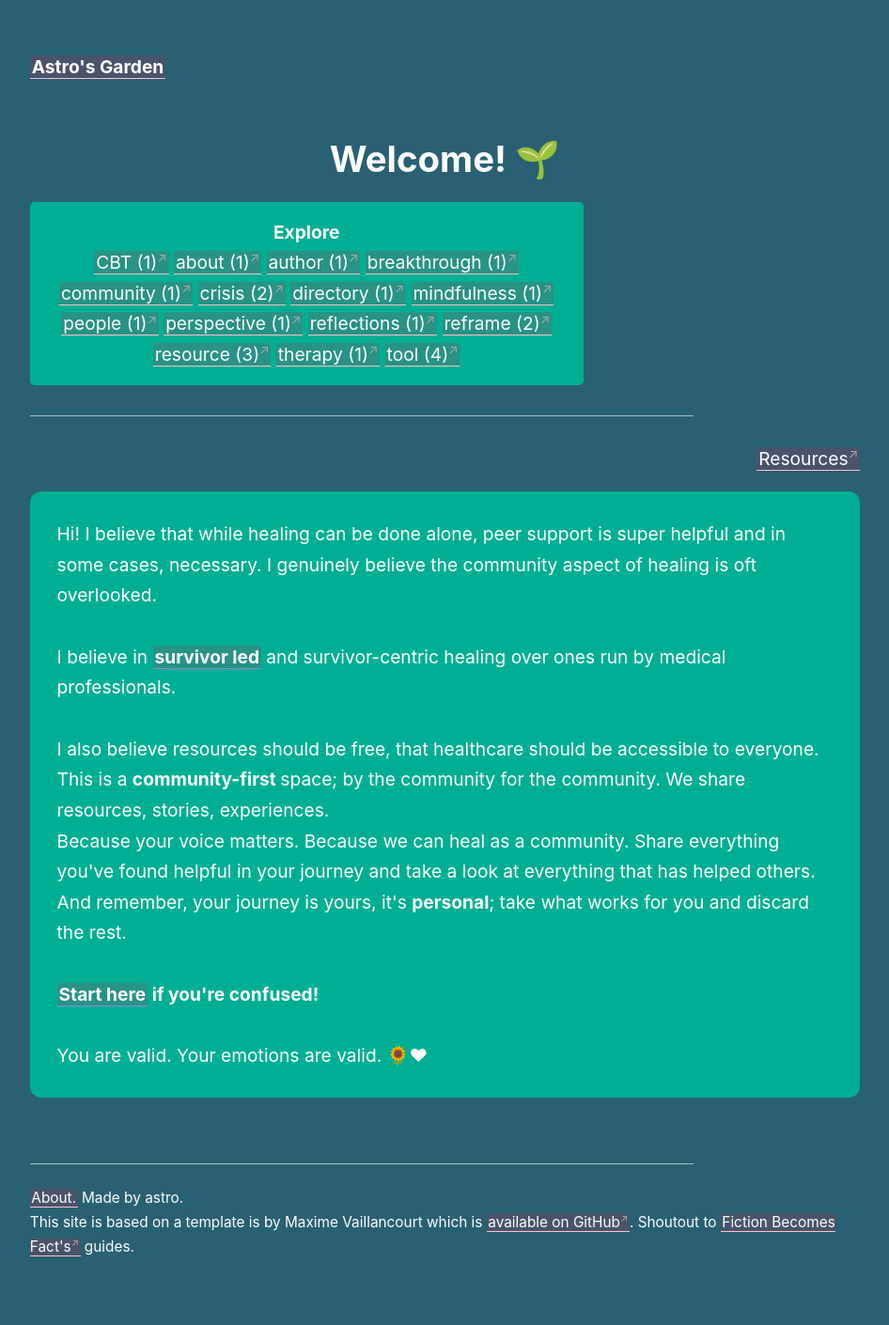
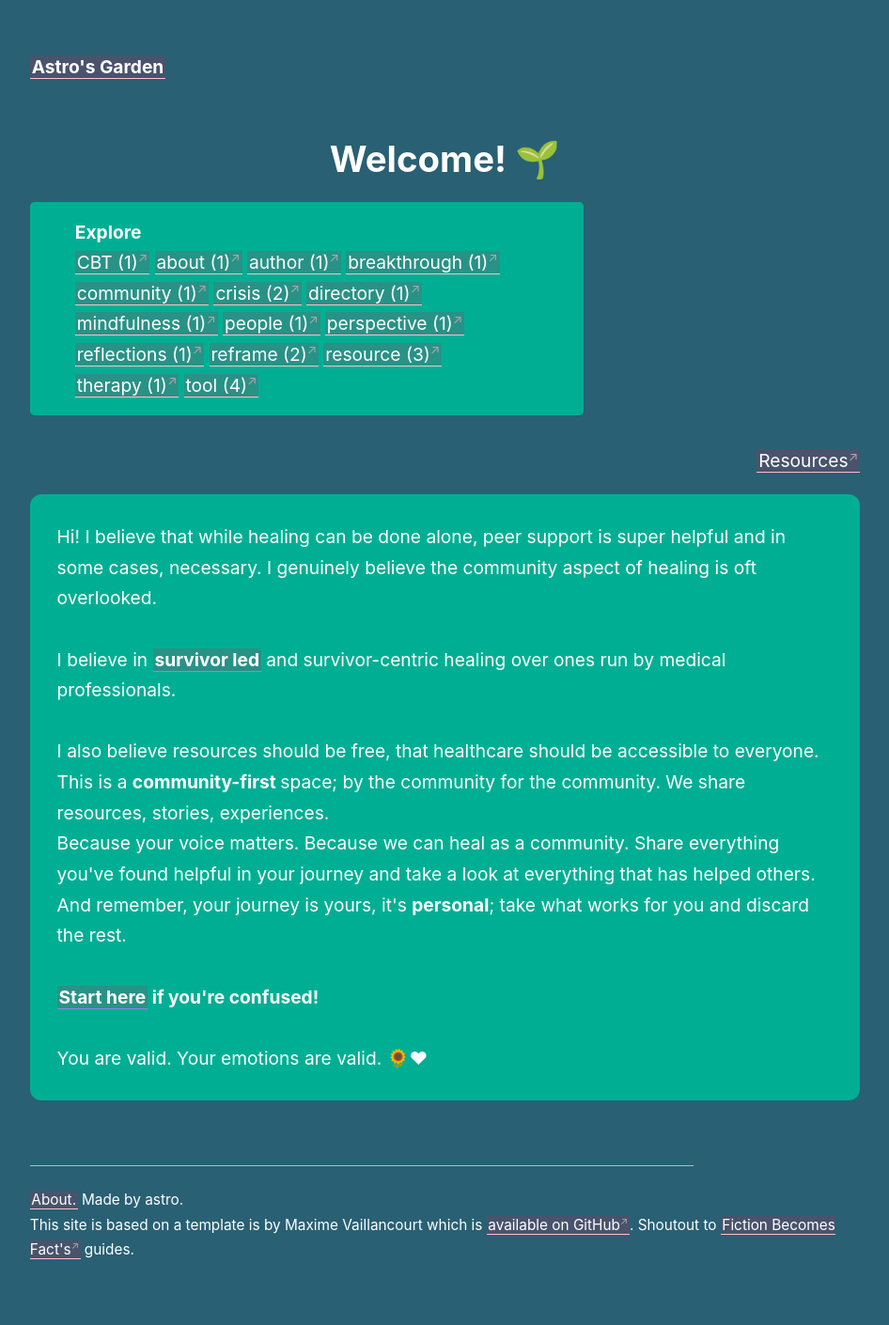
Before and after one commit to corvusdeinanis/astrosgarden, a Jekyll site: the page built from index.html, in a window 1280 px wide. Shown: the whole page at 94% size, without its empty margins (45-991 px from the left). Built offline with Jekyll 4.4.1, drawn with Linux system fonts in a browser that asks for light colours; the list of posts is cut into pages by our own code.

Commit message:
Update index.html

```diff
--- a/index.html
+++ b/index.html
@@ -9,7 +9,7 @@
 ---
 <h1 style ="text-align:center;"> Welcome! 🌱 </h1>
 
-<p style="padding: 1rem 3rem; background: #00af93; margin-bottom: 2rem; border-radius: .3rem; box-sizing: border-box; max-width: 66.666667%; text-align: center; position: relative; width: 100%; padding-right: 15px; padding-left: 15px;">
+<p style="padding: 1rem 3rem; background: #00af93; margin-bottom: 2rem; border-radius: .3rem; box-sizing: border-box; max-width: 66.666667%;">
   <b>Explore</b>
 <br>
   {% comment %}map, flatten and sort{% endcomment %}
@@ -52,7 +52,6 @@
 
 {% endfor %}
 </p>
-<hr>
 
 <p style ="text-align:right;"> <a href = "/resources"> Resources</a> </p>
 
```
